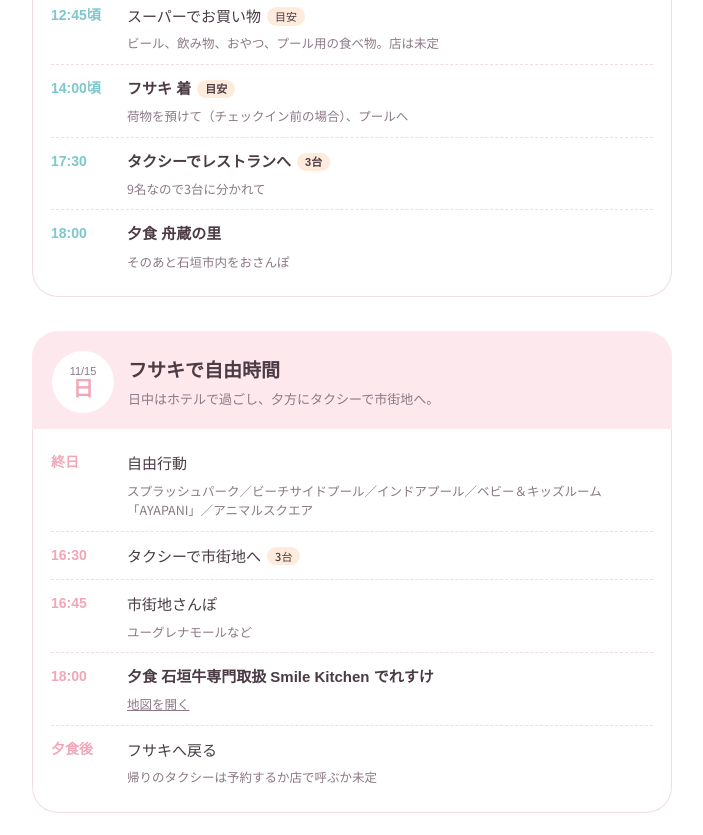
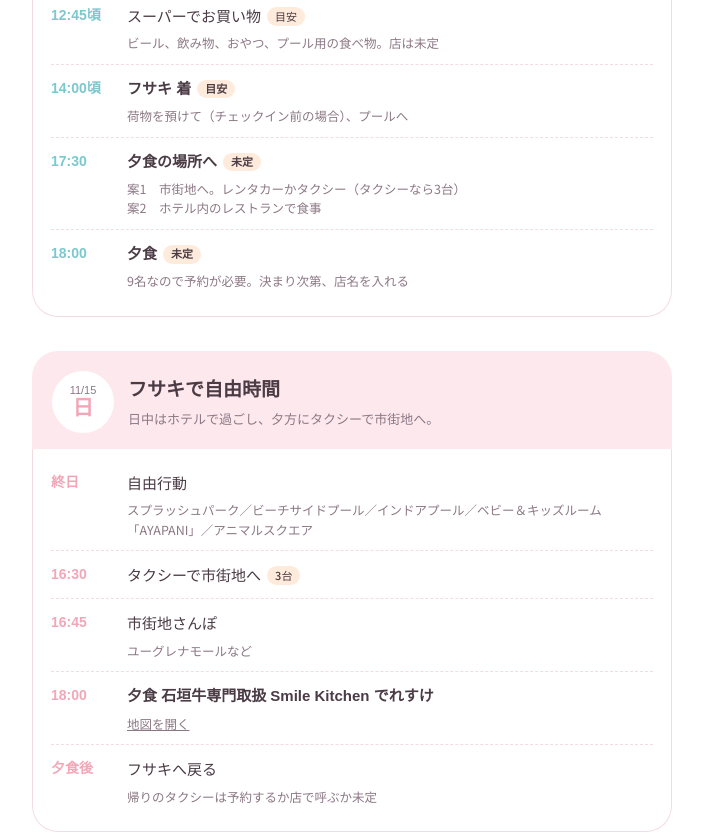
Before and after one commit to enacre-hiro/ishigaki-shiori, a plain HTML site: page index.html in a window 1280 px wide. Shown: the part 1806-2641 px from the top of the page, without its empty margins (288-991 px from the left). Drawn offline with Linux system fonts and the light colour scheme; a web font is replaced by a local one.

Commit message:
14日の夕食を未定に変更
Co-Authored-By: Claude Sonnet 5.5 <noreply@anthropic.com>
Claude-Session: https://claude.ai/code/session_01GwVpcLK3cVi5jz42xxBcFW

```diff
--- a/index.html
+++ b/index.html
@@ -107,8 +107,8 @@ h1,h2,h3{font-family:var(--f-disp);margin:0;text-wrap:balance}
     <div class="ev"><div class="t">11:30頃</div><div class="ttl">八重山そばでお昼ごはん<span class="chip">目安</span></div><div></div><div class="memo">ホテルへの道すがらに立ち寄り。9名なので予約か2グループに分ける。店は未定</div></div>
     <div class="ev"><div class="t">12:45頃</div><div class="ttl">スーパーでお買い物<span class="chip">目安</span></div><div></div><div class="memo">ビール、飲み物、おやつ、プール用の食べ物。店は未定</div></div>
     <div class="ev hi"><div class="t">14:00頃</div><div class="ttl">フサキ 着<span class="chip">目安</span></div><div></div><div class="memo">荷物を預けて（チェックイン前の場合）、プールへ</div></div>
-    <div class="ev hi"><div class="t">17:30</div><div class="ttl">タクシーでレストランへ<span class="chip">3台</span></div><div></div><div class="memo">9名なので3台に分かれて</div></div>
-    <div class="ev hi"><div class="t">18:00</div><div class="ttl">夕食 舟蔵の里</div><div></div><div class="memo">そのあと石垣市内をおさんぽ</div></div>
+    <div class="ev hi"><div class="t">17:30</div><div class="ttl">夕食の場所へ<span class="chip">未定</span></div><div></div><div class="memo">案1　市街地へ。レンタカーかタクシー（タクシーなら3台）<br>案2　ホテル内のレストランで食事</div></div>
+    <div class="ev hi"><div class="t">18:00</div><div class="ttl">夕食<span class="chip">未定</span></div><div></div><div class="memo">9名なので予約が必要。決まり次第、店名を入れる</div></div>
   </div>
 </section>
 
@@ -181,6 +181,7 @@ h1,h2,h3{font-family:var(--f-disp);margin:0;text-wrap:balance}
   <ul>
     <li>竹富島ツアーの集合時刻と、帰りのフェリー時刻</li>
     <li>2歳の料金（水牛車、ツアー）</li>
+    <li>14日の夕食の場所（市街地かホテル内）と予約（9名）</li>
     <li>16日・17日の昼食と夕食の予約（9名）</li>
     <li>チェックアウト後の荷物預かり</li>
     <li>15日夜の帰りのタクシー</li>
```
